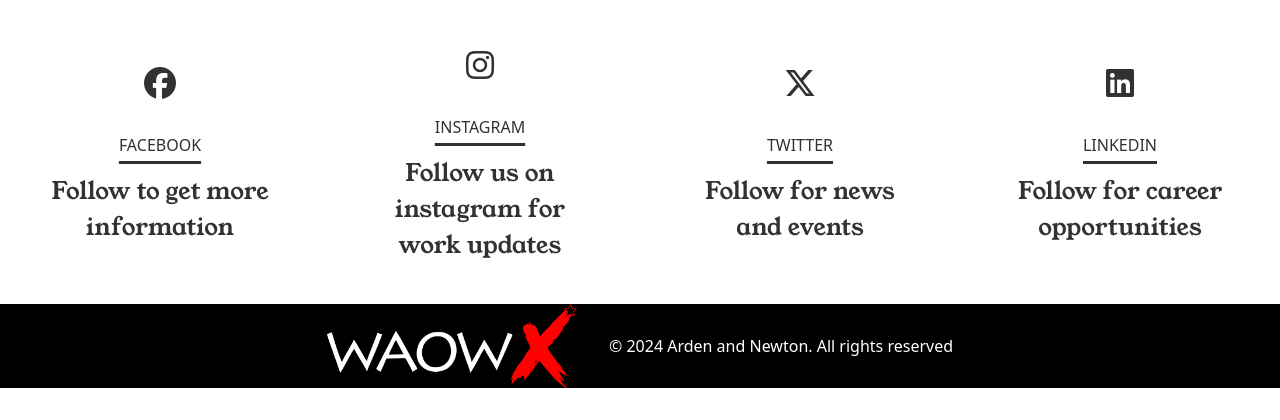
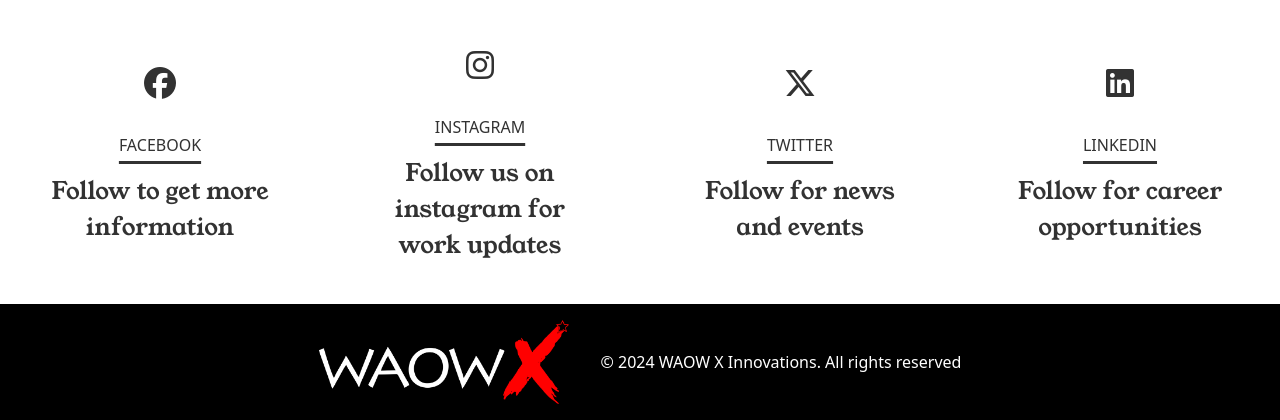
Before and after one commit to Chukason29/woawx_PR, a PHP site: page / in a window 1280 px wide. Shown: the part 4114-4534 px from the top of the page. Before the commit the page ends 4502 px from the top, so only its background shows below. Run offline with PHP 8.4, Linux system fonts and the light colour scheme; some libraries are stand-ins or nearby versions.

Commit message:
finished desktop

```diff
--- a/css/styles.css
+++ b/css/styles.css
@@ -204,6 +204,7 @@
     gap: 2rem;
     justify-content: center;
     align-items: center;
+    padding-block: 1rem;
 }
 #footer img{
     width: 250px;
--- a/index.html
+++ b/index.html
@@ -174,7 +174,7 @@
     </section>
     <footer id="footer">
         <img src="./img/waowx-logo.png" alt="">
-        <span>© 2024 Arden and Newton. All rights reserved</span>
+        <span>© 2024 WAOW X Innovations. All rights reserved</span>
     </footer>
 </body>
 </html>
```
